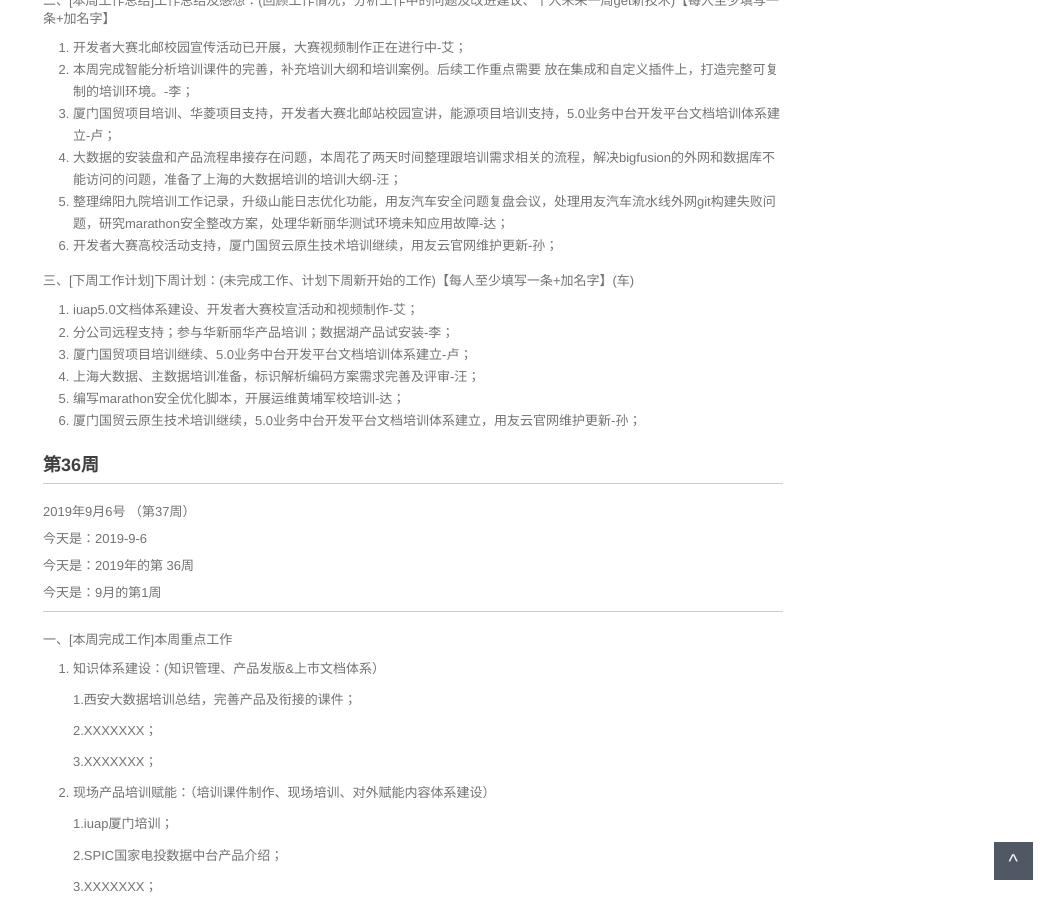
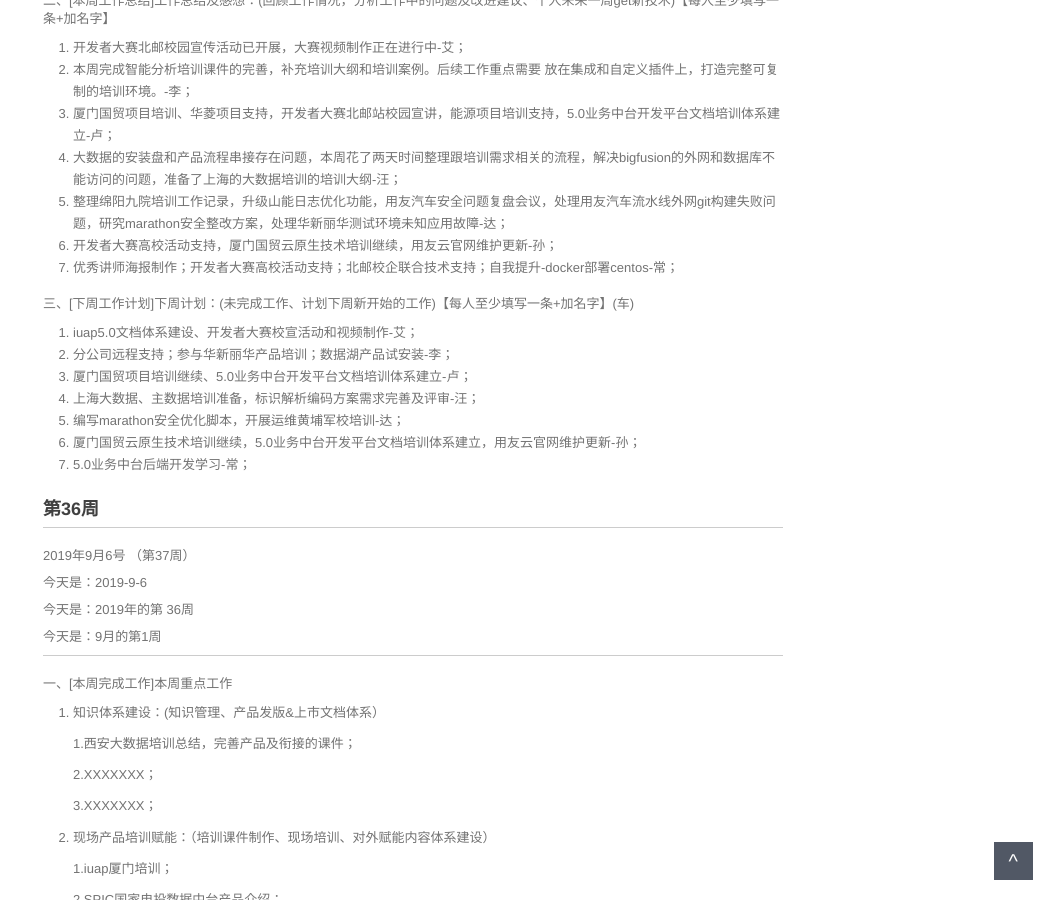
Before and after one commit to walllFlower/blog, a Jekyll site: the page built from _posts/2018-07-17-day_report_cxz.md, in a window 1280 px wide and 900 px high, scrolled down 1359 px. Shown: the whole window, without its empty margins (227-1280 px from the left). Built offline with Jekyll 4.4.1, drawn with Linux system fonts in a browser that asks for light colours; comment, search, counter and statistics services are not loaded.

Commit message:
Update 2018-07-17-day_report_cxz.md

```diff
--- a/_posts/2018-07-17-day_report_cxz.md
+++ b/_posts/2018-07-17-day_report_cxz.md
@@ -85,6 +85,7 @@ categories: 技术运营工作周报
 4. 大数据的安装盘和产品流程串接存在问题，本周花了两天时间整理跟培训需求相关的流程，解决bigfusion的外网和数据库不能访问的问题，准备了上海的大数据培训的培训大纲-汪；
 5. 整理绵阳九院培训工作记录，升级山能日志优化功能，用友汽车安全问题复盘会议，处理用友汽车流水线外网git构建失败问题，研究marathon安全整改方案，处理华新丽华测试环境未知应用故障-达；
 6. 开发者大赛高校活动支持，厦门国贸云原生技术培训继续，用友云官网维护更新-孙；
+7. 优秀讲师海报制作；开发者大赛高校活动支持；北邮校企联合技术支持；自我提升-docker部署centos-常；
 
 三、[下周工作计划]下周计划：(未完成工作、计划下周新开始的工作)【每人至少填写一条+加名字】(车)
 
@@ -94,6 +95,7 @@ categories: 技术运营工作周报
 4. 上海大数据、主数据培训准备，标识解析编码方案需求完善及评审-汪；
 5. 编写marathon安全优化脚本，开展运维黄埔军校培训-达；
 6. 厦门国贸云原生技术培训继续，5.0业务中台开发平台文档培训体系建立，用友云官网维护更新-孙；
+7. 5.0业务中台后端开发学习-常；
 
 ###  第36周
 
```
